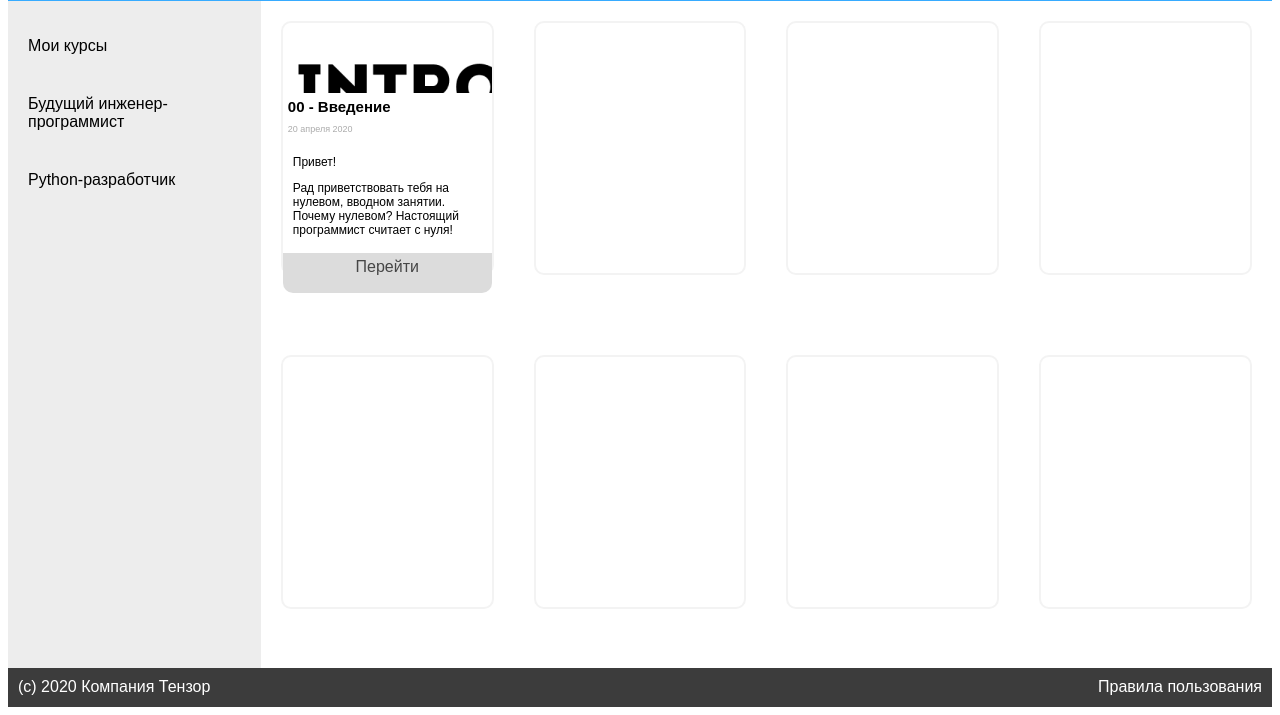
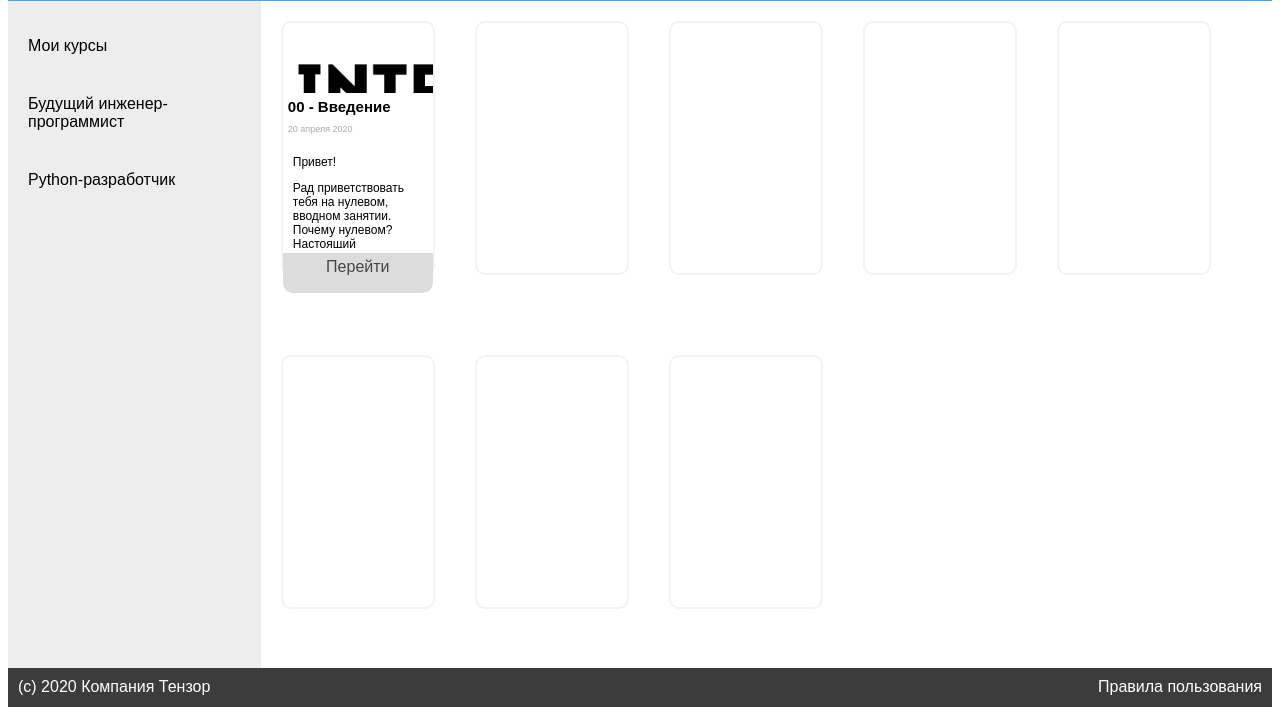
Before and after one commit to akarasenko/tensor-course, a website: page public/index.html in a window 1280 px wide. Shown: the part 85-800 px from the top of the page. Drawn offline with Linux system fonts and the light colour scheme.

Commit message:
task 2 lecture card size fixed

```diff
--- a/public/css/styles.css
+++ b/public/css/styles.css
@@ -75,7 +75,7 @@ ul {
 .lecture-card{
     border: 2px solid #F3F3F3;
     margin: 20px;
-    flex: 1 20%;
+    flex: none 20%;
     width: 150px;
     height: 250px;
     border-radius: 10px;
```
